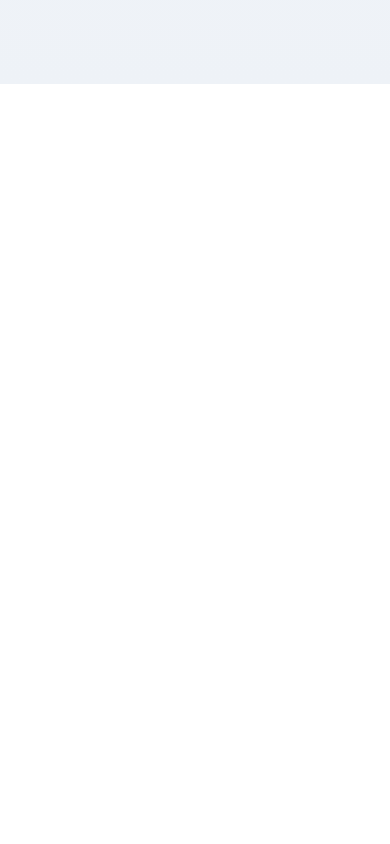
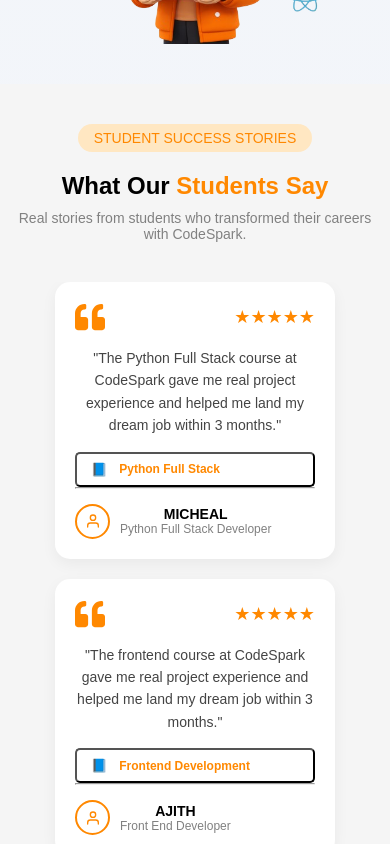
Before and after one commit to codespark2618/codespark-_official, a React (Vite) app in the folder frontend/codespark/: page / in a window 390 px wide. Shown: the part 760-1604 px from the top of the page. Before the commit the page ends 844 px from the top, so only its background shows below. Built offline with nearby package versions, Linux system fonts and the light colour scheme.

Commit message:
i change for successtories

```diff
--- a/frontend/codespark/src/Components/Footer.css
+++ b/frontend/codespark/src/Components/Footer.css
@@ -10,9 +10,10 @@
   grid-template-columns: repeat(auto-fit, minmax(220px, 1fr));
   gap: 30px;
 }
-.content{
+.contents{
   position:relative;
   margin-bottom: 50px;
+
 }
 .footer-section h3 {
   color: #fff;
@@ -42,14 +43,14 @@
   font-weight: bold;
 }
 .logo-img{
- width: 70%;
+ width: 100px;
 position:relative;
 margin-top: -60px;
-margin-left: -20px;
 }
 
 .social-icons {
   display: flex;
+  margin-left: 20px;
   gap: 12px;
   margin-top: 15px;
 }
--- a/frontend/codespark/src/Components/Footer.jsx
+++ b/frontend/codespark/src/Components/Footer.jsx
@@ -13,7 +13,7 @@ const Footer = () => {
           <h2 className="logo">
   <img src={codespark} alt="CodeSpark Logo" className="logo-img" />
 </h2>
-          <p className="content">
+          <p className="contents">
             Empowering the next generation of tech professionals through quality
             training, real projects, and industry connections.
           </p>
@@ -57,7 +57,7 @@ const Footer = () => {
         <div className="footer-section">
           <h3>Contact Us</h3>
           <p>📍 Chennai</p>
-          <p>📧 vigneshwaran2618@gmail.com</p>
+          <p>📧 codespark2618@gmail.com</p>
           <p>📞 +91 90253 53470</p>
         </div>
       </div>
--- /dev/null
+++ b/frontend/codespark/src/Components/SuccessStories.css
@@ -0,0 +1,206 @@
+   .success-section {
+        text-align: center;
+        padding: 60px 20px;
+        background: #f5f5f5;
+        font-family: "Poppins", sans-serif;
+    }
+
+    .tag {
+        display: inline-block;
+        background: #ffe7c2;
+        color: #ff8800;
+        padding: 6px 16px;
+        border-radius: 20px;
+        font-size: 14px;
+        margin-bottom: 10px;
+    }
+
+    h1 {
+        font-size: 36px;
+        margin: 10px 0;
+    }
+
+    h1 span {
+        color: #ff8800;
+    }
+
+    .subtext {
+        color: gray;
+        margin-bottom: 40px;
+    }
+
+    .card-container {
+        display: flex;
+        gap: 25px;
+        justify-content: center;
+        flex-wrap: wrap;
+    }
+
+    .card {
+        background: #fff;
+        padding: 25px;
+
+        box-shadow: 0 6px 18px rgba(0, 0, 0, 0.08);
+        text-align: left;
+        transition: 0.2s;
+
+        display: flex;
+
+        flex-direction: column;
+
+        justify-content: space-between;
+
+        height: 100%;
+
+    }
+
+    .course-btn {
+        display: inline-flex;
+        align-items: center;
+        gap: 10px;
+        background: transparent;
+        color: #ff8800;
+        padding: 8px 14px;
+        border-radius: 5px;
+        cursor: pointer;
+        font-size: 13px;
+        font-weight: 700;
+        transition: 0.3s;
+    }
+
+    .course-btn:hover {
+        background: #ff8800;
+        color: #fff;
+    }
+
+
+    .card:hover {
+        transform: translateY(-5px);
+    }
+
+    .top {
+        display: flex;
+        justify-content: space-between;
+        align-items: center;
+    }
+
+    .quote {
+        font-size: 30px;
+        color: #ff8800;
+    }
+
+    .stars {
+        color: #ff8800;
+        font-size: 18px;
+    }
+
+    .content {
+        margin: 15px 0;
+        color: #444;
+        font-size: 15px;
+        line-height: 1.6;
+    }
+
+    .book-icon {
+        color: #ff8800;
+        font-size: 18px;
+        margin-right: 6px;
+    }
+
+    .profile {
+        display: flex;
+        align-items: center;
+        gap: 10px;
+        margin-top: 15px;
+    }
+
+    .icon-wrapper {
+        width: 40px;
+        height: 40px;
+        border: 2px solid #ff8800;
+        border-radius: 50%;
+        display: flex;
+        align-items: center;
+        justify-content: center;
+        color: #ff8800;
+    }
+
+    .profile h4 {
+        margin: 0;
+        font-size: 16px;
+    }
+
+    .profile p {
+        margin: 0;
+        font-size: 13px;
+        color: gray;
+    }
+    @media (max-width: 576px) {
+
+  .success-section {
+    padding: 40px 15px;
+  }
+
+  h1 {
+    font-size: 24px;
+  }
+
+  .subtext {
+    font-size: 14px;
+  }
+
+  .card-container {
+    display: grid;
+    grid-template-columns: 1fr;  /* 👈 single column */
+    gap: 20px;
+  }
+
+  .card {
+    padding: 20px;
+  }
+
+  .content {
+    font-size: 14px;
+  }
+
+  .course-btn {
+    font-size: 12px;
+    gap: 6px;
+  }
+
+  .icon-wrapper {
+    width: 35px;
+    height: 35px;
+  }
+
+  .profile h4 {
+    font-size: 14px;
+  }
+
+  .profile p {
+    font-size: 12px;
+  }
+}
+@media (max-width: 768px) {
+
+  .card-container {
+    display: flex;
+    overflow-x: auto;
+    gap: 20px;
+    padding-bottom: 10px;
+  }
+
+  .card {
+    min-width: 280px;
+  }
+
+  .card-container::-webkit-scrollbar {
+    display: none;
+  }
+}
+@media (min-width: 993px) and (max-width: 1200px) {
+
+  .card-container {
+    grid-template-columns: repeat(3, 1fr); /* 👈 3 cards */
+  }
+}
--- /dev/null
+++ b/frontend/codespark/src/Components/SuccessStories.jsx
@@ -0,0 +1,87 @@
+import React from "react";
+import "./SuccessStories.css";
+import { FaQuoteLeft } from "react-icons/fa";
+import { FiUser } from "react-icons/fi";
+
+const data = [
+  {
+    course: "Python Full Stack",
+    text: "The Python Full Stack course at CodeSpark gave me real project experience and helped me land my dream job within 3 months.",
+    name: "MICHEAL",
+    role: "Python Full Stack Developer",
+  },
+  {
+    course: "Frontend Development",
+    text: "The frontend course at CodeSpark gave me real project experience and helped me land my dream job within 3 months.",
+    name: "AJITH",
+    role: "Front End Developer",
+  },
+  {
+    course: "Java Full Stack",
+    text: "The Java Full Stack course at CodeSpark gave me real project experience and helped me land my dream job within 3 months.",
+    name: "VICKEY",
+    role: "Java Full Stack Developer",
+  },
+  {
+    course: "Data Analytics",
+    text: "The Data Analytics course at CodeSpark gave me real project experience and helped me land my dream job within 3 months.",
+    name: "RAHUL",
+    role: "Data Analyst",
+  },
+  {
+    course: "Data Science",
+    text: "The Data Science course at CodeSpark gave me real project experience and helped me land my dream job within 3 months.",
+    name: "VASANTH",
+    role: "Data Scientist",
+  },
+];
+
+function SuccessStories() {
+  return (
+    <div className="success-section">
+      <p className="tag">STUDENT SUCCESS STORIES</p>
+
+      <h1>
+        What Our <span>Students Say</span>
+      </h1>
+
+      <p className="subtext">
+        Real stories from students who transformed their careers with CodeSpark.
+      </p>
+
+      <div className="card-container">
+        {data.map((item, index) => (
+          <div className="card" key={index}>
+            <div className="top">
+              <FaQuoteLeft className="quote" />
+              <div className="stars">★★★★★</div>
+            </div>
+
+            <p className="content">"{item.text}"</p>
+
+            <button className="course-btn">
+              <span className="book-icon">📘</span>
+              {item.course}
+            </button>
+            <div className="line"></div>
+
+            <hr />
+
+            <div className="profile">
+              <div className="icon-wrapper">
+                <FiUser />
+              </div>
+
+              <div>
+                <h4>{item.name}</h4>
+                <p>{item.role}</p>
+              </div>
+            </div>
+          </div>
+        ))}
+      </div>
+    </div>
+  );
+}
+
+export default SuccessStories;
--- a/frontend/codespark/src/Pages/CourseDetails.css
+++ b/frontend/codespark/src/Pages/CourseDetails.css
@@ -27,6 +27,7 @@ body {
   font-size: 45px;
   background: #eaf2ff;
   padding: 18px;
+  margin-left: 380px;
   border-radius: 20px;
   display: inline-block;
 }
--- a/frontend/codespark/src/Pages/Homepage.css
+++ b/frontend/codespark/src/Pages/Homepage.css
@@ -4,20 +4,20 @@
   box-sizing: border-box;
 }
 
-body {
+/* ✅ முக்கிய fix */
+html, body {
+  height: auto;
+  overflow-x: hidden;
   font-family: Arial, sans-serif;
   background: #f5f5f5;
-  overflow: hidden; /* no scroll */
 }
 
+/* PAGE */
 .homepage {
   width: 100%;
-  height: 100vh;
-  display: flex;
-  align-items: center;
 }
 
-/* NAVBAR FIXED */
+/* NAVBAR */
 .navbar {
   position: fixed;
   top: 0;
@@ -30,21 +30,20 @@ body {
 /* HERO */
 .hero {
   width: 100%;
-  height: calc(100vh - 80px);
+  min-height: 100vh;
+  padding: 100px 60px 40px; /* navbar space */
   display: flex;
   justify-content: space-between;
   align-items: center;
-  padding: 0 60px;
-  margin-top: 80px;
 }
 
+/* LEFT */
 .hero-left {
   width: 50%;
 }
 
 .hero-left h1 {
   font-size: 48px;
-  font-weight: bold;
   line-height: 1.2;
 }
 
@@ -86,24 +85,26 @@ body {
   width: 50%;
   display: flex;
   justify-content: center;
-
 }
 
 .hero-right img {
   width: 100%;
-  max-width: 6000px;
+  max-width: 500px;
 }
 
-/* RESPONSIVE */
+/* ✅ DEMO content (remove later if needed) */
+.success-section {
+  height: 800px;
+  background: #fff;
+  padding: 40px;
+}
+
+/* MOBILE */
 @media (max-width: 768px) {
-  body {
-    overflow: auto;
-  }
-
   .hero {
     flex-direction: column;
     text-align: center;
-    height: auto;
+    padding: 100px 20px 40px;
   }
 
   .hero-left,
@@ -114,4 +115,9 @@ body {
   .hero-left h1 {
     font-size: 32px;
   }
+
+  .buttons {
+    justify-content: center;
+    flex-wrap: wrap;
+  }
 }
--- a/frontend/codespark/src/Pages/Homepage.jsx
+++ b/frontend/codespark/src/Pages/Homepage.jsx
@@ -3,6 +3,8 @@ import { Link } from "react-router-dom";
 import "./Homepage.css";
 import heroImg from "../assets/heroimg1.png";
 import Navbar from "../Components/Navbar";
+import Footer from "../Components/Footer";
+import SuccessStories from "../Components/SuccessStories";
 
 function Homepage() {
   return (
@@ -34,6 +36,8 @@ function Homepage() {
             <img src={heroImg} alt="hero" />
           </div>
         </section>
+        <SuccessStories />
+        <Footer/>
       </div>
     </>
   );
```
Also changed, not shown: 1 other file (tests, documents, lock files or other folders).
